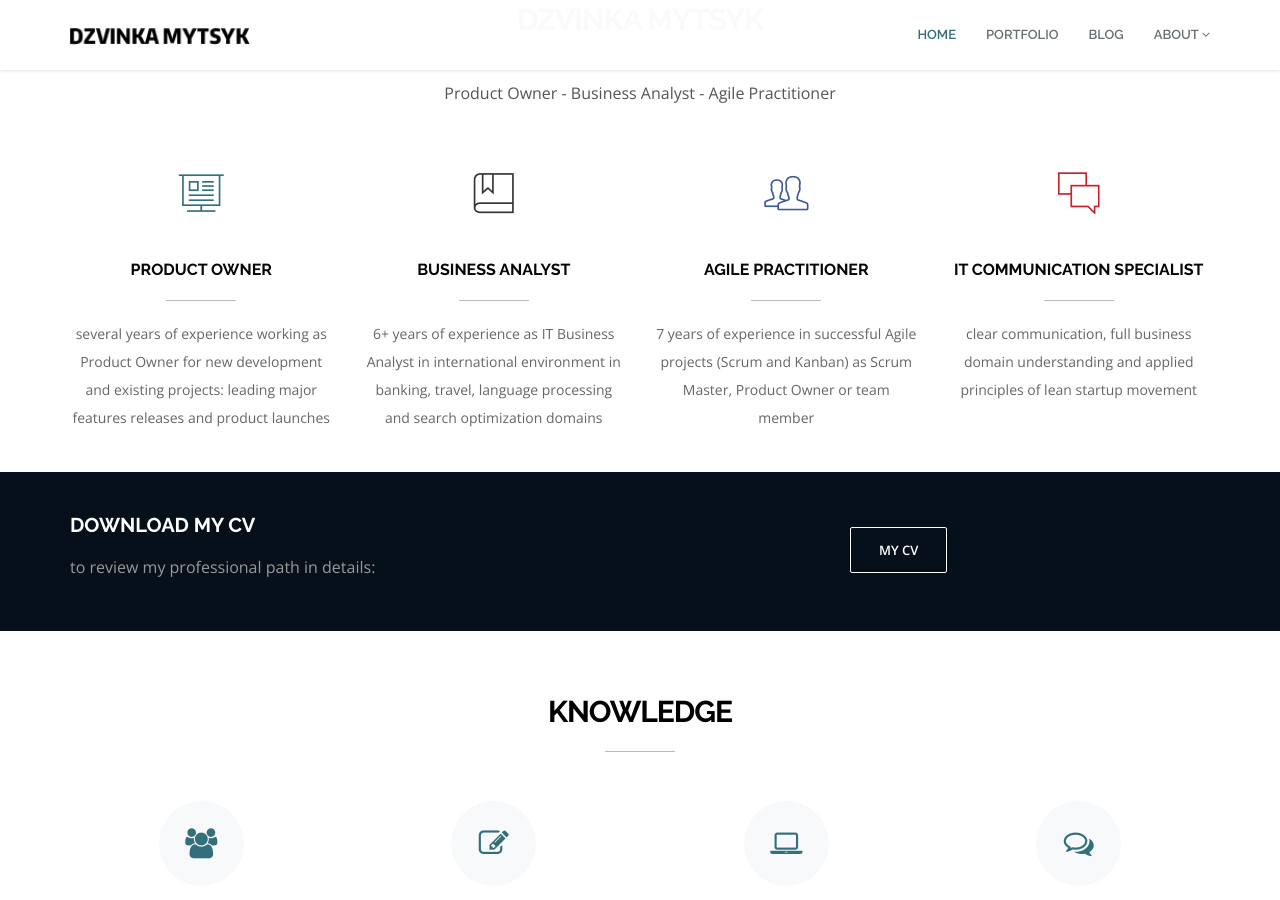
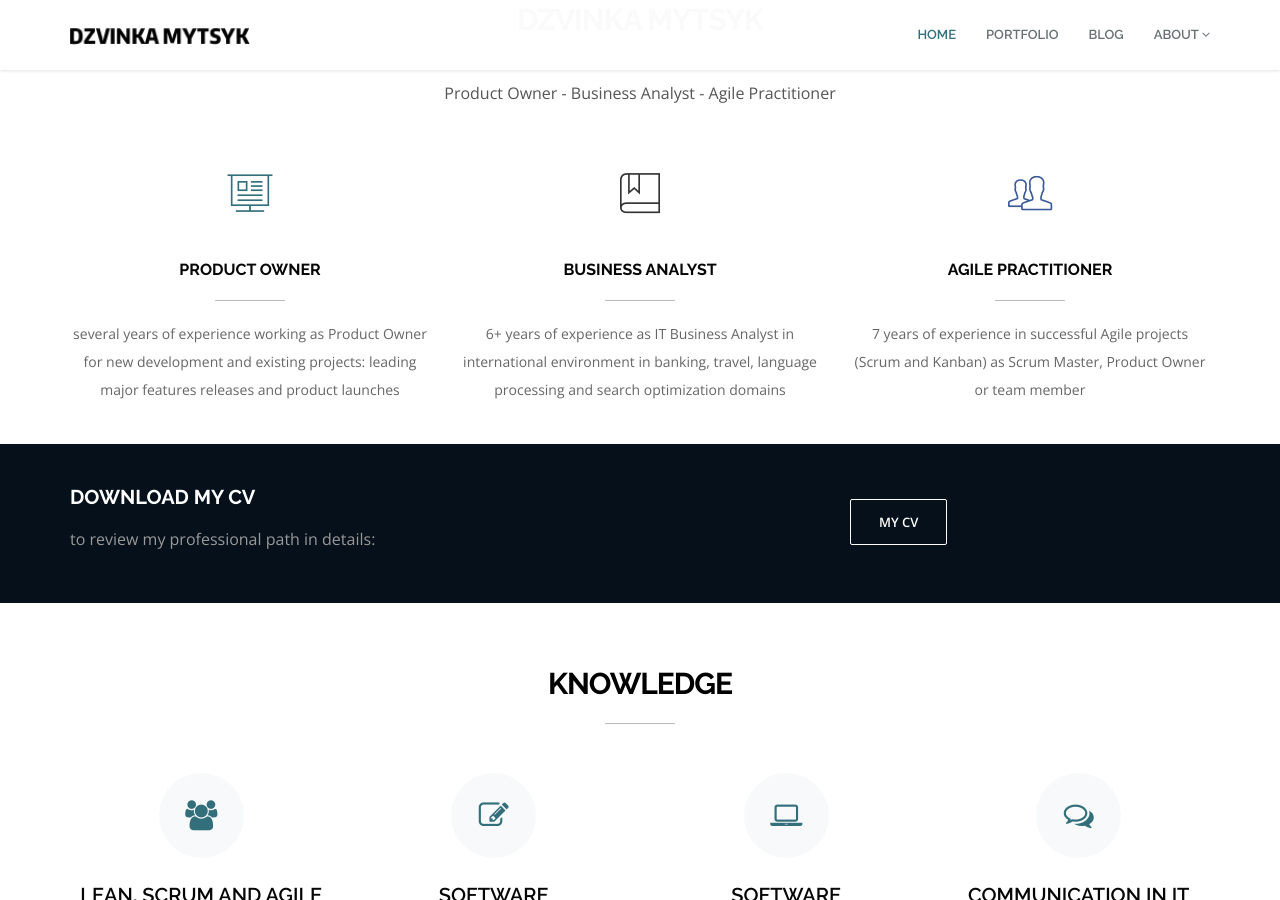
Before and after one commit to dzvinka-mytsyk/dzvinka-mytsyk.github.io, a Jekyll site: the page built from index.html, in a window 1280 px wide and 900 px high, scrolled down 831 px. Built offline with Jekyll 4.4.1, drawn with Linux system fonts in a browser that asks for light colours.

Commit message:
IT communication removed

```diff
--- a/index.html
+++ b/index.html
@@ -28,7 +28,7 @@ title: Agile Product Owner
             </div><!--center heading end-->
             <!-- <div class="divide10"></div> -->
             <div class="row">
-                <div class="col-md-3 col-sm-6 margin30">
+                <div class="col-md-4 col-sm-12 margin30">
                     <div class="colored-boxed green">
                         <i class="pe-7s-display2"></i>
                         <h3>Product Owner</h3>
@@ -39,7 +39,7 @@ title: Agile Product Owner
                         </p>
                     </div>
                 </div><!--colored boxed col end-->
-                <div class="col-md-3 col-sm-6 margin30">
+                <div class="col-md-4 col-sm-12 margin30">
                     <div class="colored-boxed dark">
                         <i class="pe-7s-notebook"></i>
                         <h3>Business Analyst</h3>
@@ -50,7 +50,7 @@ title: Agile Product Owner
                         </p>
                     </div>
                 </div><!--colored boxed col end-->
-                <div class="col-md-3 col-sm-6 margin30">
+                <div class="col-md-4 col-sm-12 margin30">
                     <div class="colored-boxed blue">
                         <i class="pe-7s-users"></i>
                         <h3>Agile practitioner</h3>
@@ -61,7 +61,7 @@ title: Agile Product Owner
                         </p>
                     </div>
                 </div><!--colored boxed col end-->
-                <div class="col-md-3 col-sm-6 margin30">
+                <!-- <div class="col-md-3 col-sm-6 margin30">
                     <div class="colored-boxed red">
                         <i class="pe-7s-chat"></i>
                         <h3>IT communication specialist</h3>
@@ -70,7 +70,7 @@ title: Agile Product Owner
                           clear communication, full business domain understanding and applied principles of lean startup movement
                         </p>
                     </div>
-                </div>
+                </div> -->
                 <!--colored boxed col end-->
             </div>
         </div><!--services container-->
```
